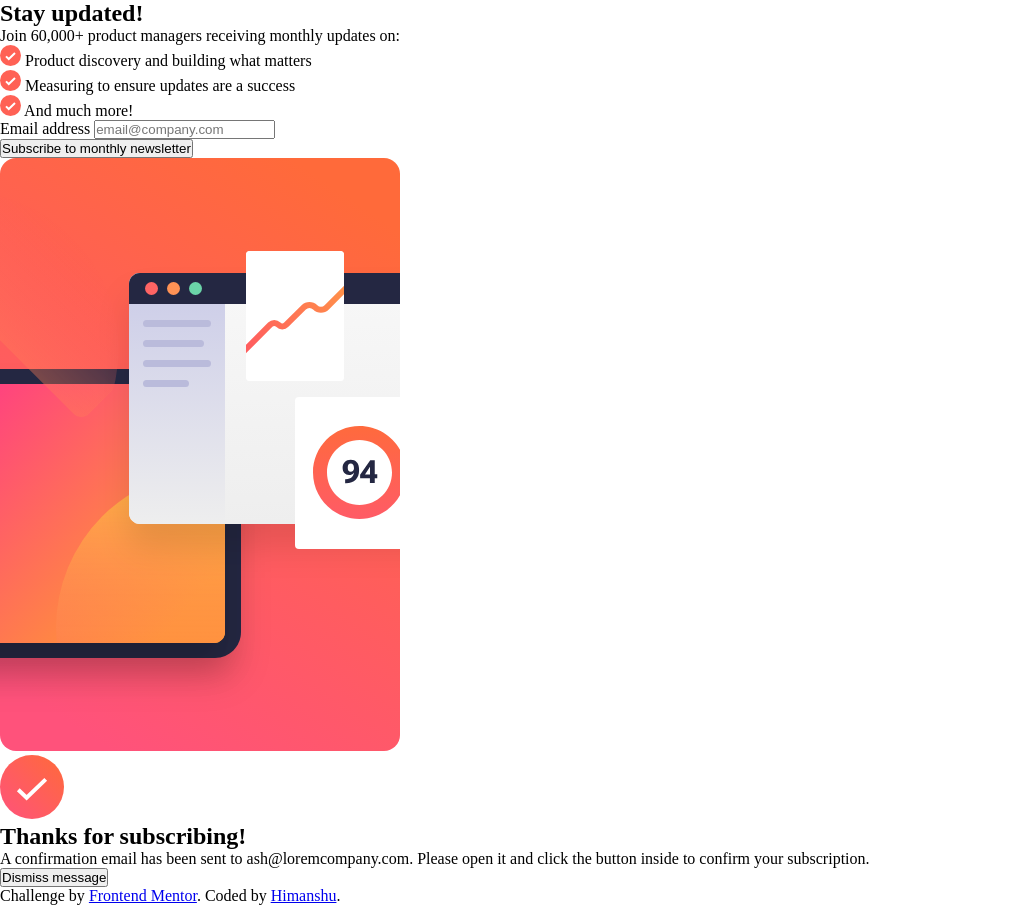
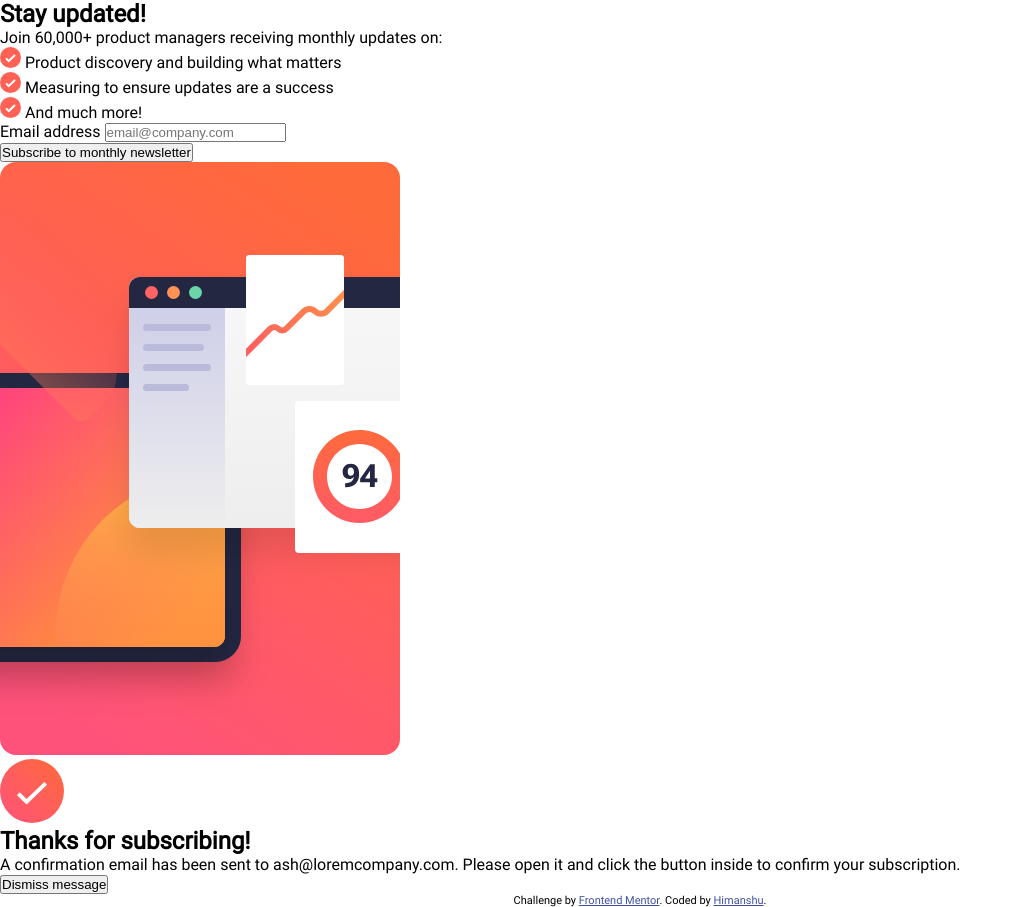
Before and after one commit to HectorKayman/fem-newsletter-sign-up-with-success-message, a plain HTML site: page index.html in a window 1280 px wide. Shown: the whole page, without its empty margins (0-1019 px from the left). Drawn offline with Linux system fonts and the light colour scheme.

Commit message:
Add font-family and footer styling

```diff
--- a/style.css
+++ b/style.css
@@ -5,3 +5,31 @@
   padding: 0;
   box-sizing: inherit;
 }
+
+@font-face {
+  font-family: "Roboto-Bold";
+  src: url(./assets/fonts/Roboto-Bold.ttf);
+}
+
+@font-face {
+  font-family: "Roboto-Regular";
+  src: url(./assets/fonts/Roboto-Regular.ttf);
+}
+
+html {
+  font-size: 16px;
+  box-sizing: border-box;
+}
+
+body {
+  font-family: "Roboto-Regular";
+}
+
+/* Footnote */
+.attribution {
+  font-size: 11px;
+  text-align: center;
+}
+.attribution a {
+  color: hsl(228, 45%, 44%);
+}
```
